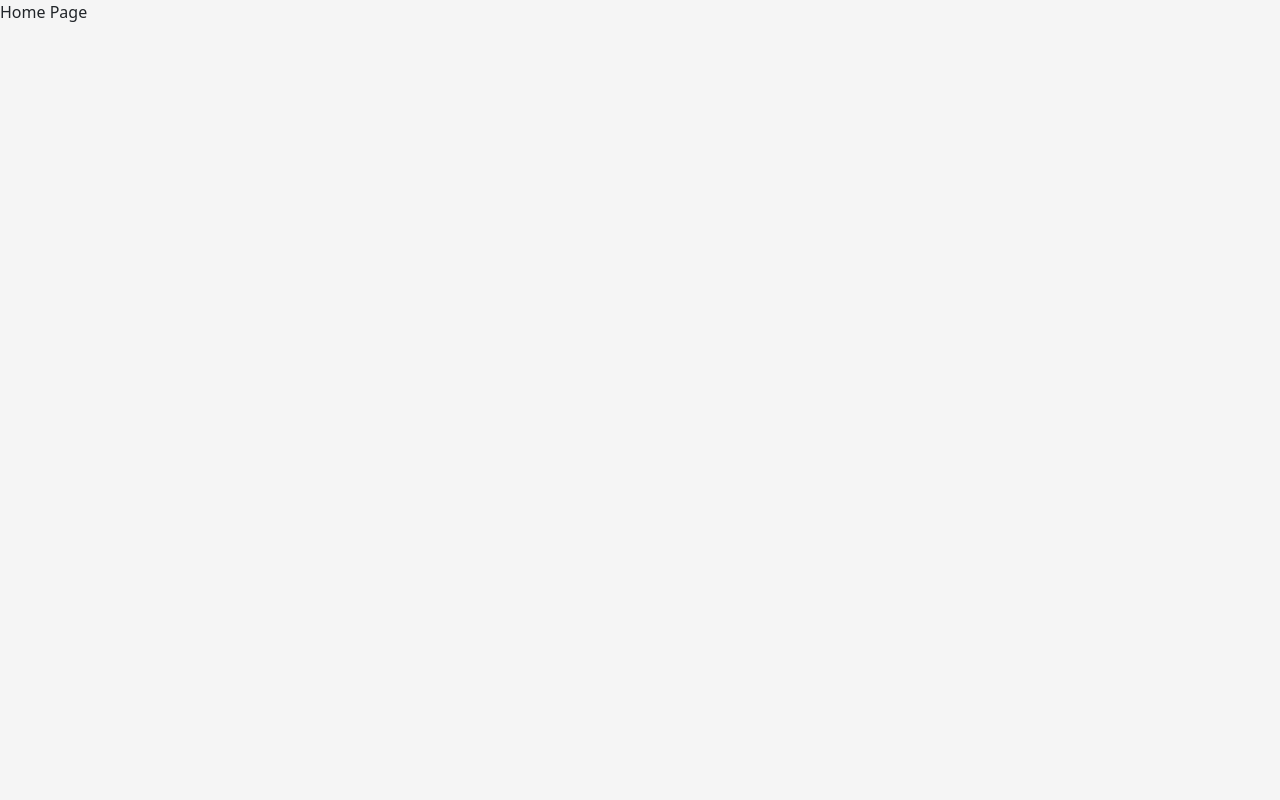
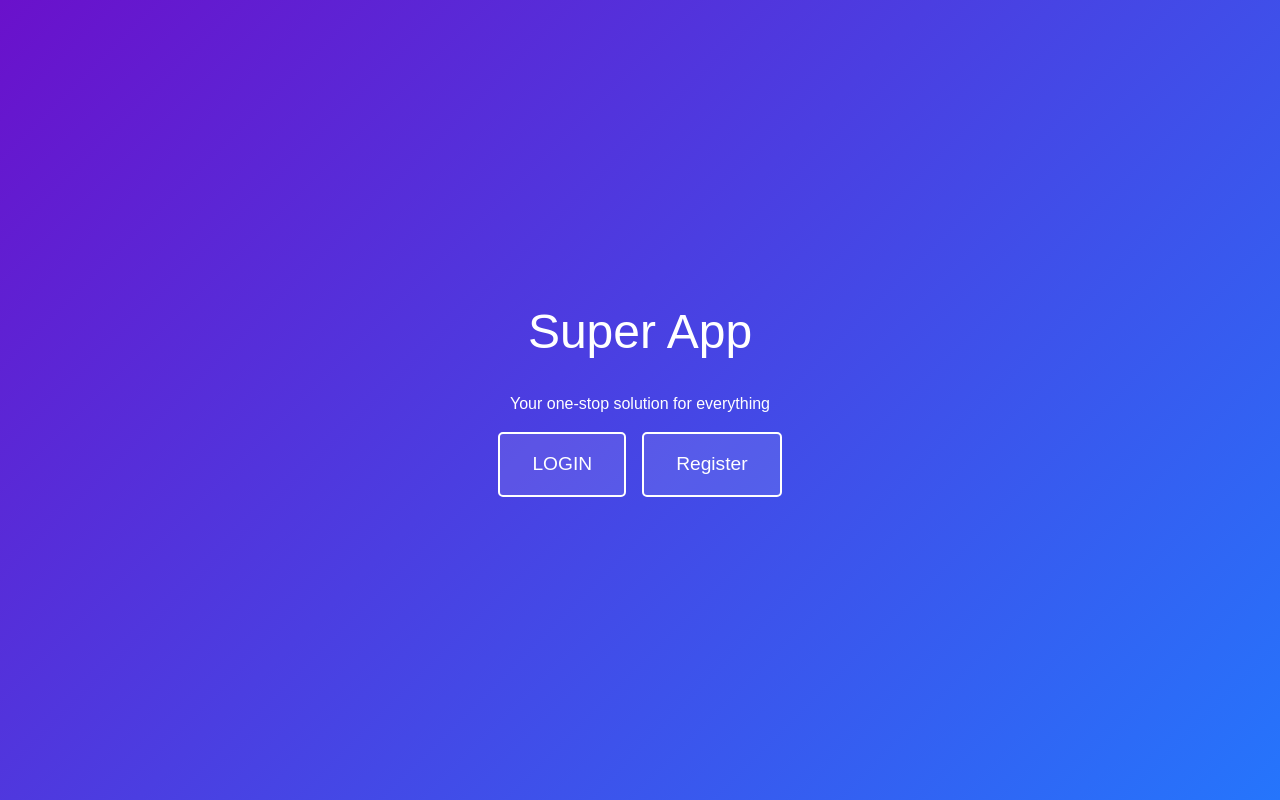
Before and after one commit to saiabhirampothini/Super-App-Frontend, a React (Create React App) app: page / in a window 1280 px wide. Built offline with nearby package versions, Linux system fonts and the light colour scheme.

Commit message:
Home-Page-Commit

```diff
--- a/src/components/Home.js
+++ b/src/components/Home.js
@@ -1,5 +1,26 @@
+import "../styles/home.css";
+import { Link } from "react-router-dom";
 const Home = () => {
-  return <div>Home Page</div>;
+  return (
+    <div className="home-App">
+      <div className="home-container">
+        <h1 className="home-title">Super App</h1>
+        <p className="home-subtitle">Your one-stop solution for everything</p>
+        <div className="home-button-container">
+          <button className="home-button">
+            <Link className="nav-link" to="/login">
+              LOGIN
+            </Link>
+          </button>
+          <button className="home-button">
+            <Link className="nav-link" to="/register">
+              Register
+            </Link>
+          </button>
+        </div>
+      </div>
+    </div>
+  );
 };
 
 export default Home;
--- /dev/null
+++ b/src/styles/home.css
@@ -0,0 +1,41 @@
+.home-App {
+  height: 100vh;
+  margin: 0;
+  font-family: Arial, sans-serif;
+  display: flex;
+  justify-content: center;
+  align-items: center;
+  background: linear-gradient(135deg, #6a11cb 0%, #2575fc 100%);
+  color: #fff;
+}
+
+.home-container {
+  text-align: center;
+}
+
+.home-title {
+  font-size: 3rem;
+  margin-bottom: 2rem;
+}
+
+.home-button-container {
+  display: flex;
+  justify-content: center;
+  gap: 1rem;
+}
+
+.home-button {
+  padding: 1rem 2rem;
+  font-size: 1.2rem;
+  color: #fff;
+  background-color: rgba(255, 255, 255, 0.1);
+  border: 2px solid #fff;
+  border-radius: 5px;
+  cursor: pointer;
+  transition: background-color 0.3s, transform 0.3s;
+}
+
+.home-button:hover {
+  background-color: rgba(255, 255, 255, 0.3);
+  transform: scale(1.05);
+}
```
